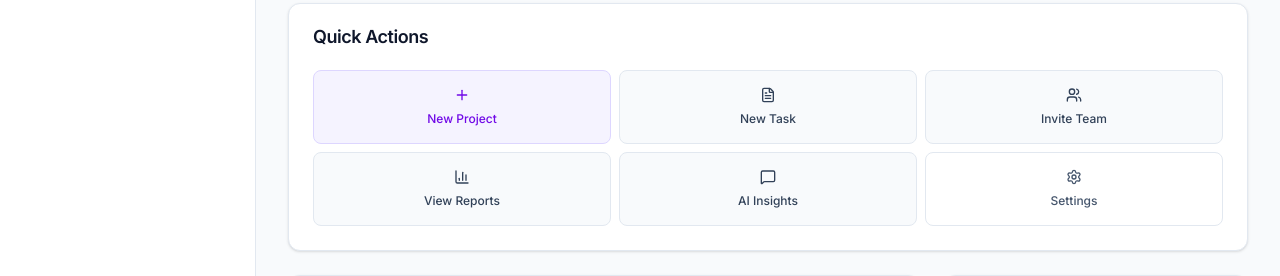
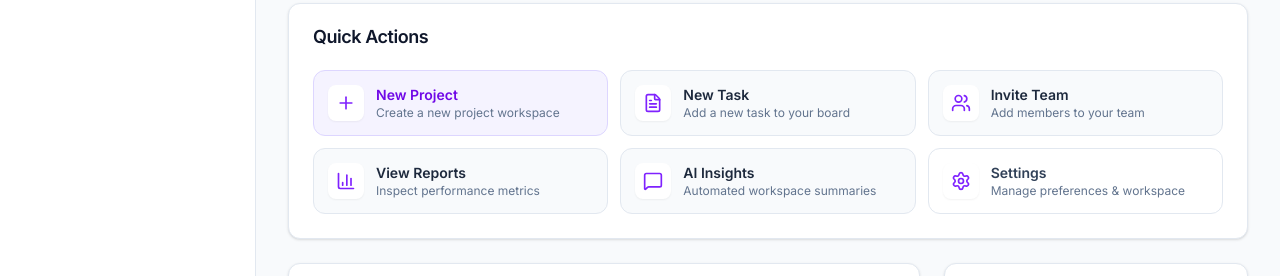
Before and after one commit to rskusalkar78/PULSEBOARD, a React (Vite) app: page /dashboard in a window 1280 px wide. Shown: the part 387-663 px from the top of the page. Built offline with nearby package versions, Linux system fonts and the light colour scheme; no server answers.

Commit message:
feat : project progress anch quick actions , recent activities were formed

```diff
--- a/src/components/dashboard/ProjectProgress.tsx
+++ b/src/components/dashboard/ProjectProgress.tsx
@@ -1,6 +1,7 @@
 import React from 'react';
-import { Briefcase, Users } from 'lucide-react';
-import { Card, CardContent, CardHeader, CardTitle } from '@/components/ui/Display/Card';
+import { useNavigate } from 'react-router-dom';
+import { Briefcase, Users, MoreVertical, ExternalLink } from 'lucide-react';
+import { Card, CardContent, CardHeader, CardTitle, Dropdown } from '@/components';
 import { Progress } from '@/components/ui/Display/Progress';
 import { Badge } from '@/components/ui/Display/Badge';
 import type { ProjectMetrics } from '@/types/dashboard';
@@ -45,6 +46,7 @@ const getProgressVariant = (completion: number) => {
 };
 
 export const ProjectProgress: React.FC<ProjectProgressProps> = ({ projects, maxProjects = 5 }) => {
+  const navigate = useNavigate();
   const displayProjects = projects.slice(0, maxProjects);
   const totalCompletion =
     projects.length > 0
@@ -53,15 +55,36 @@ export const ProjectProgress: React.FC<ProjectProgressProps> = ({ projects, maxP
 
   return (
     <Card className="border border-slate-200 dark:border-slate-800">
-      <CardHeader>
+      <CardHeader className="pb-2">
         <div className="flex items-center justify-between">
           <CardTitle className="flex items-center gap-2">
             <Briefcase className="h-5 w-5 text-violet-600 dark:text-violet-400" />
             Project Progress
           </CardTitle>
-          <span className="text-sm font-semibold text-slate-600 dark:text-slate-400">
-            Avg: {totalCompletion}%
-          </span>
+          <div className="flex items-center gap-3">
+            <span className="text-sm font-semibold text-slate-600 dark:text-slate-400">
+              Avg: {totalCompletion}%
+            </span>
+            <Dropdown
+              trigger={
+                <button
+                  type="button"
+                  className="p-1.5 rounded-lg text-slate-400 hover:text-slate-600 dark:hover:text-slate-200 hover:bg-slate-100 dark:hover:bg-slate-800 transition-colors"
+                  aria-label="More options"
+                >
+                  <MoreVertical className="h-4 w-4" />
+                </button>
+              }
+              items={[
+                {
+                  id: 'projects-page',
+                  label: 'Manage Projects',
+                  icon: <ExternalLink className="h-4 w-4 text-violet-500" />,
+                  onClick: () => navigate('/projects'),
+                },
+              ]}
+            />
+          </div>
         </div>
       </CardHeader>
       <CardContent>
--- a/src/components/dashboard/QuickActions.tsx
+++ b/src/components/dashboard/QuickActions.tsx
@@ -1,11 +1,21 @@
 import React from 'react';
-import { Plus, FileText, Users, Settings, BarChart3, MessageSquare } from 'lucide-react';
-import { Card, CardContent, CardHeader, CardTitle } from '@/components/ui/Display/Card';
+import { useNavigate } from 'react-router-dom';
+import {
+  Plus,
+  FileText,
+  Users,
+  Settings,
+  BarChart3,
+  MessageSquare,
+  MoreVertical,
+} from 'lucide-react';
+import { Card, CardContent, CardHeader, CardTitle, Dropdown } from '@/components';
 import { cn } from '@/utils/styles';
 
 export interface QuickAction {
   id: string;
   label: string;
+  description?: string;
   icon: React.ReactNode;
   onClick: () => void;
   variant?: 'primary' | 'secondary' | 'tertiary';
@@ -31,48 +41,55 @@ export const QuickActions: React.FC<QuickActionsProps> = ({
   onGenerateInsights,
   onOpenSettings,
 }) => {
-  // Default actions if not provided
+  const navigate = useNavigate();
+
   const defaultActions: QuickAction[] = [
     {
       id: 'new-project',
       label: 'New Project',
-      icon: <Plus className="h-4 w-4" />,
-      onClick: onCreateProject || (() => {}),
+      description: 'Create a new project workspace',
+      icon: <Plus className="h-5 w-5" />,
+      onClick: onCreateProject || (() => navigate('/projects')),
       variant: 'primary',
     },
     {
       id: 'new-task',
       label: 'New Task',
-      icon: <FileText className="h-4 w-4" />,
-      onClick: onCreateTask || (() => {}),
+      description: 'Add a new task to your board',
+      icon: <FileText className="h-5 w-5" />,
+      onClick: onCreateTask || (() => navigate('/projects')),
       variant: 'secondary',
     },
     {
       id: 'invite-team',
       label: 'Invite Team',
-      icon: <Users className="h-4 w-4" />,
-      onClick: onInviteTeam || (() => {}),
+      description: 'Add members to your team',
+      icon: <Users className="h-5 w-5" />,
+      onClick: onInviteTeam || (() => navigate('/team')),
       variant: 'secondary',
     },
     {
       id: 'view-reports',
       label: 'View Reports',
-      icon: <BarChart3 className="h-4 w-4" />,
-      onClick: onViewReports || (() => {}),
+      description: 'Inspect performance metrics',
+      icon: <BarChart3 className="h-5 w-5" />,
+      onClick: onViewReports || (() => navigate('/analytics')),
       variant: 'secondary',
     },
     {
       id: 'generate-insights',
       label: 'AI Insights',
-      icon: <MessageSquare className="h-4 w-4" />,
-      onClick: onGenerateInsights || (() => {}),
+      description: 'Automated workspace summaries',
+      icon: <MessageSquare className="h-5 w-5" />,
+      onClick: onGenerateInsights || (() => navigate('/analytics')),
       variant: 'secondary',
     },
     {
       id: 'settings',
       label: 'Settings',
-      icon: <Settings className="h-4 w-4" />,
-      onClick: onOpenSettings || (() => {}),
+      description: 'Manage preferences & workspace',
+      icon: <Settings className="h-5 w-5" />,
+      onClick: onOpenSettings || (() => navigate('/settings')),
       variant: 'tertiary',
     },
   ];
@@ -81,20 +98,59 @@ export const QuickActions: React.FC<QuickActionsProps> = ({
 
   return (
     <Card className="border border-slate-200 dark:border-slate-800">
-      <CardHeader>
+      <CardHeader className="flex flex-row items-center justify-between pb-2">
         <CardTitle>Quick Actions</CardTitle>
+
+        {/* More Options Dropdown */}
+        <Dropdown
+          trigger={
+            <button
+              type="button"
+              className="p-1.5 rounded-lg text-slate-400 hover:text-slate-600 dark:hover:text-slate-200 hover:bg-slate-100 dark:hover:bg-slate-800 transition-colors"
+              aria-label="More quick options"
+            >
+              <MoreVertical className="h-4 w-4" />
+            </button>
+          }
+          items={[
+            {
+              id: 'all-projects',
+              label: 'View All Projects',
+              icon: <Plus className="h-4 w-4 text-violet-500" />,
+              onClick: () => navigate('/projects'),
+            },
+            {
+              id: 'all-analytics',
+              label: 'View Analytics',
+              icon: <BarChart3 className="h-4 w-4 text-blue-500" />,
+              onClick: () => navigate('/analytics'),
+            },
+            {
+              id: 'team-manage',
+              label: 'Manage Team',
+              icon: <Users className="h-4 w-4 text-emerald-500" />,
+              onClick: () => navigate('/team'),
+            },
+            {
+              id: 'settings-link',
+              label: 'Workspace Settings',
+              icon: <Settings className="h-4 w-4 text-slate-500" />,
+              onClick: () => navigate('/settings'),
+            },
+          ]}
+        />
       </CardHeader>
       <CardContent>
-        <div className="grid grid-cols-2 sm:grid-cols-3 gap-2">
+        <div className="grid grid-cols-1 sm:grid-cols-2 lg:grid-cols-3 gap-3">
           {displayActions.map((action) => (
             <button
               key={action.id}
               onClick={action.onClick}
               disabled={action.disabled}
               className={cn(
-                'flex flex-col items-center justify-center gap-2 p-4 rounded-lg transition-all duration-200',
-                'border border-slate-200 dark:border-slate-800',
-                'hover:shadow-md hover:border-slate-300 dark:hover:border-slate-700',
+                'flex items-center gap-3 p-3.5 rounded-xl transition-all duration-200 text-left w-full',
+                'border border-slate-200 dark:border-slate-800/80',
+                'hover:shadow-sm hover:border-slate-300 dark:hover:border-slate-700',
                 'disabled:opacity-50 disabled:cursor-not-allowed',
                 'focus:outline-none focus:ring-2 focus:ring-offset-2 dark:focus:ring-offset-slate-900 focus:ring-violet-500',
                 action.variant === 'primary' && [
@@ -105,28 +161,30 @@ export const QuickActions: React.FC<QuickActionsProps> = ({
                 ],
                 action.variant === 'secondary' && [
                   'bg-slate-50 dark:bg-slate-800/50',
-                  'text-slate-700 dark:text-slate-300',
+                  'text-slate-800 dark:text-slate-200',
                   'hover:bg-slate-100 dark:hover:bg-slate-700/50',
                 ],
                 action.variant === 'tertiary' && [
                   'bg-transparent',
-                  'text-slate-600 dark:text-slate-400',
+                  'text-slate-700 dark:text-slate-300',
                   'hover:bg-slate-50 dark:hover:bg-slate-800/30',
                 ]
               )}
-              title={action.label}
             >
-              <div className="text-lg">{action.icon}</div>
-              <span className="text-xs font-medium text-center line-clamp-2">{action.label}</span>
+              <div className="p-2 rounded-lg bg-white dark:bg-slate-900/80 shadow-xs shrink-0 text-violet-600 dark:text-violet-400">
+                {action.icon}
+              </div>
+              <div className="min-w-0 flex-1">
+                <span className="text-sm font-semibold block truncate">{action.label}</span>
+                {action.description && (
+                  <span className="text-xs text-slate-500 dark:text-slate-400 block truncate font-normal">
+                    {action.description}
+                  </span>
+                )}
+              </div>
             </button>
           ))}
         </div>
-
-        {displayActions.length === 0 && (
-          <div className="text-center py-8">
-            <p className="text-sm text-slate-500 dark:text-slate-400">No quick actions available</p>
-          </div>
-        )}
       </CardContent>
     </Card>
   );
--- a/src/components/dashboard/RecentActivity.tsx
+++ b/src/components/dashboard/RecentActivity.tsx
@@ -1,4 +1,5 @@
 import React from 'react';
+import { useNavigate } from 'react-router-dom';
 import {
   FileText,
   CheckCircle2,
@@ -6,8 +7,10 @@ import {
   RefreshCw,
   UserPlus,
   FolderPlus,
+  MoreVertical,
+  Filter,
 } from 'lucide-react';
-import { Card, CardContent, CardHeader, CardTitle } from '@/components/ui/Display/Card';
+import { Card, CardContent, CardHeader, CardTitle, Dropdown } from '@/components';
 import { Avatar } from '@/components/ui/Display/Avatar';
 import { Badge } from '@/components/ui/Display/Badge';
 import type { ActivityLog } from '@/types/dashboard';
@@ -91,13 +94,47 @@ const formatTimeAgo = (date: Date): string => {
 };
 
 export const RecentActivity: React.FC<RecentActivityProps> = ({ activities }) => {
+  const navigate = useNavigate();
+
   return (
     <Card className="border border-slate-200 dark:border-slate-800">
-      <CardHeader>
+      <CardHeader className="flex flex-row items-center justify-between pb-2">
         <CardTitle className="flex items-center gap-2">
           <FileText className="h-5 w-5 text-violet-600 dark:text-violet-400" />
           Recent Activity
         </CardTitle>
+
+        <Dropdown
+          trigger={
+            <button
+              type="button"
+              className="p-1.5 rounded-lg text-slate-400 hover:text-slate-600 dark:hover:text-slate-200 hover:bg-slate-100 dark:hover:bg-slate-800 transition-colors"
+              aria-label="More activity options"
+            >
+              <MoreVertical className="h-4 w-4" />
+            </button>
+          }
+          items={[
+            {
+              id: 'view-projects',
+              label: 'View Project Activity',
+              icon: <FolderPlus className="h-4 w-4 text-violet-500" />,
+              onClick: () => navigate('/projects'),
+            },
+            {
+              id: 'view-team',
+              label: 'View Team Activity',
+              icon: <UserPlus className="h-4 w-4 text-pink-500" />,
+              onClick: () => navigate('/team'),
+            },
+            {
+              id: 'filter-logs',
+              label: 'Filter Activity Logs',
+              icon: <Filter className="h-4 w-4 text-slate-500" />,
+              onClick: () => navigate('/analytics'),
+            },
+          ]}
+        />
       </CardHeader>
       <CardContent>
         <div className="space-y-4">
```
